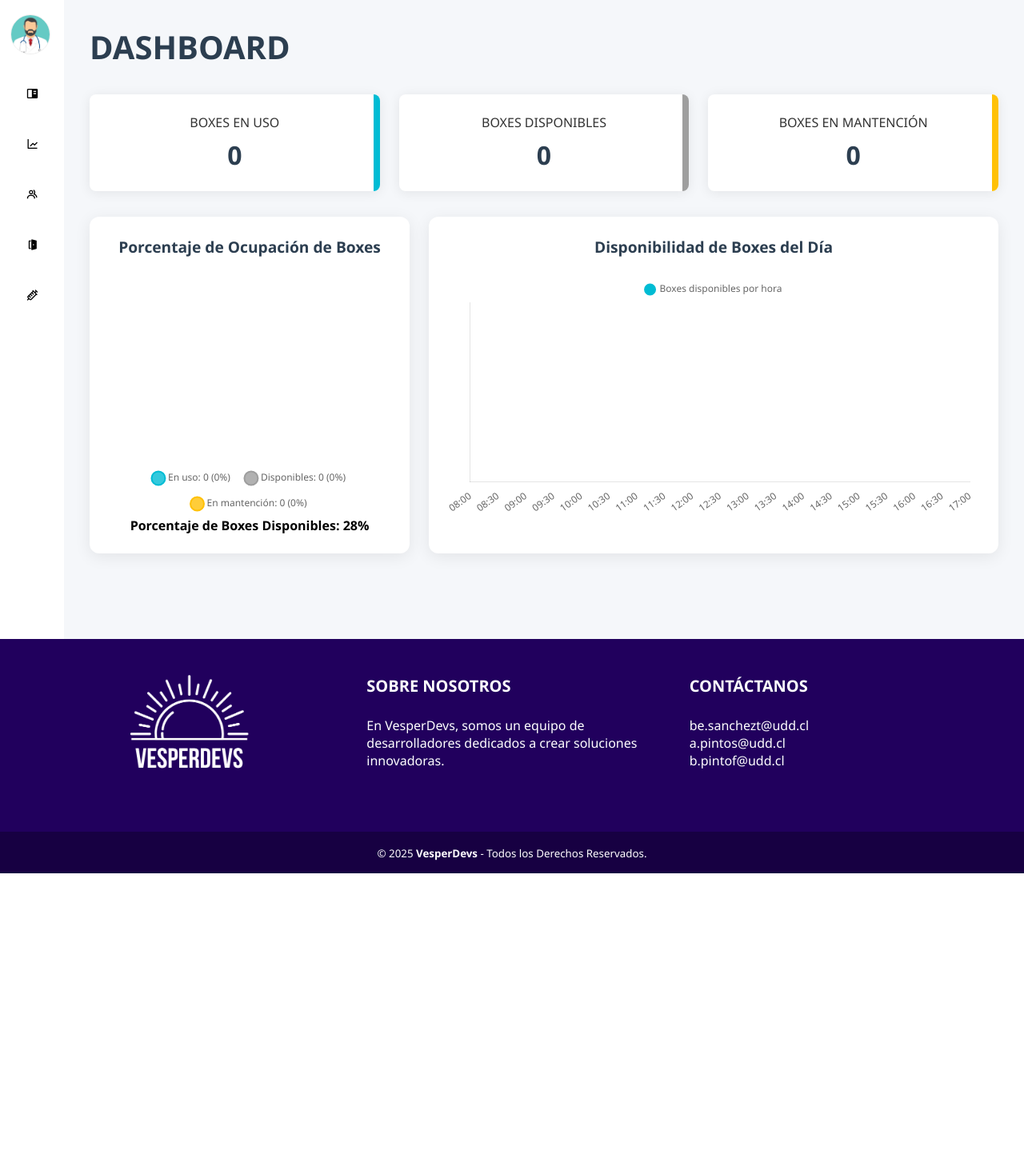
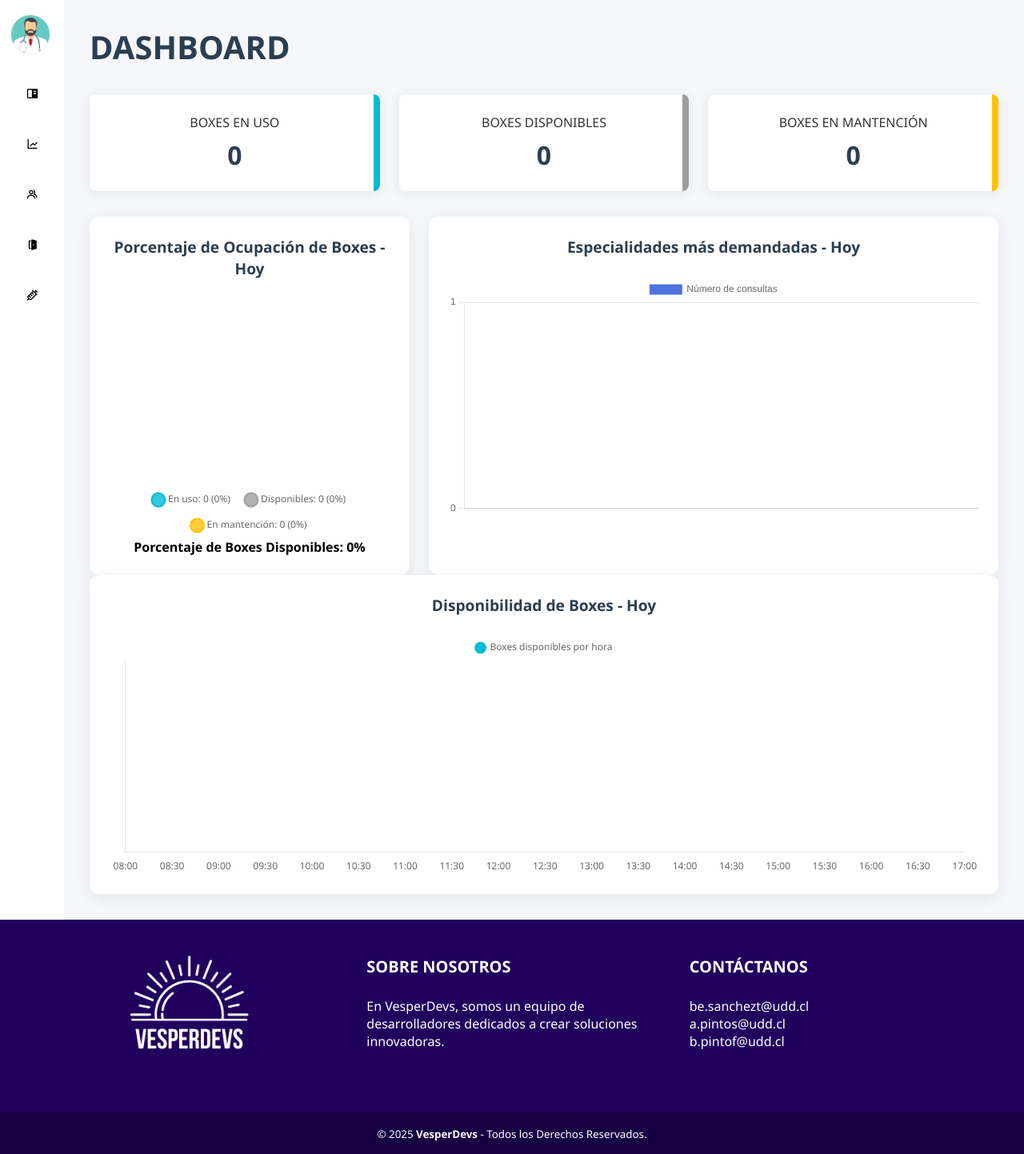
Before and after one commit to Benjasncz2/prueba-aws, a Django app: page /dashboard/ in a window 1280 px wide. Shown: the part 62-1505 px from the top of the page at 80% size. Before the commit the page ends 1154 px from the top, so only its background shows below. Run offline with Django 5.2, Linux system fonts and the light colour scheme; data that the repository does not hold is empty.

Commit message:
detalles dashboard
Se agrego una grafica nueva

```diff
--- a/proyecto/myapp/templates/dashboard.html
+++ b/proyecto/myapp/templates/dashboard.html
@@ -4,6 +4,7 @@
 {% block extra_css %}
 <link rel="stylesheet" href="{% static 'css/dashboard.css' %}">
 <link rel="stylesheet" href="https://cdn.jsdelivr.net/npm/chart.js" />
+<link href='https://unpkg.com/boxicons@2.1.4/css/boxicons.min.css' rel='stylesheet'>
 {% endblock %}
 
 {% block content %}
@@ -23,7 +24,7 @@
         <span>{{ disponibles }}</span>
       </div>
     </div>
-    <div class="card en mantencion">
+    <div class="card mantencion">
       <div class="card-content">
         BOXES EN MANTENCIÓN <br>
         <span>{{ en_mantencion }}</span>
@@ -33,13 +34,22 @@
 
   <div class="dashboard-graphics">
     <div class="chart-container" style="max-width: 400px;">
-      <h4 style="text-align: center;">Porcentaje de Ocupación de Boxes</h4>
+      <h4>Porcentaje de Ocupación de Boxes - Hoy</h4>
       <canvas id="ocupacionChart"></canvas>
-      <p style="text-align:center; font-weight:bold;">Porcentaje de Boxes Disponibles: 28%</p>
+      <p style="text-align:center; font-weight:bold;">
+        Porcentaje de Boxes Disponibles: {{ porcentajes.disponibles }}%
+      </p>
     </div>
 
     <div class="chart-container">
-      <h4 style="text-align: center;">Disponibilidad de Boxes del Día</h4>
+      <h4>Especialidades más demandadas - Hoy</h4>
+      <canvas id="especialidadesChart"></canvas>
+    </div>
+  </div>
+
+  <div class="dashboard-graphics">
+    <div class="chart-container">
+      <h4>Disponibilidad de Boxes - Hoy</h4>
       <canvas id="disponibilidadChart"></canvas>
     </div>
   </div>
@@ -50,7 +60,6 @@
 {% block extra_js %}
 <script src="https://cdn.jsdelivr.net/npm/chart.js"></script>
 <script>
-  // Gráfico de doughnut (ocupación)
   const ctx1 = document.getElementById('ocupacionChart').getContext('2d');
   new Chart(ctx1, {
     type: 'doughnut',
@@ -214,5 +223,56 @@
         }
     }
 });
+
+const ctx3 = document.getElementById('especialidadesChart').getContext('2d');
+new Chart(ctx3, {
+    type: 'bar',
+    data: {
+        labels: {{ labels_especialidades|safe }},
+        datasets: [{
+            label: 'Número de consultas',
+            data: {{ data_especialidades|safe }},
+            backgroundColor: [
+                '#4e73df',
+                '#1cc88a',
+                '#36b9cc',
+                '#f6c23e',
+                '#e74a3b'
+            ],
+            borderColor: [
+                '#4e73df',
+                '#1cc88a',
+                '#36b9cc',
+                '#f6c23e',
+                '#e74a3b'
+            ],
+            borderWidth: 1
+        }]
+    },
+    options: {
+        responsive: true,
+        scales: {
+            y: {
+                beginAtZero: true,
+                ticks: {
+                    stepSize: 1
+                }
+            }
+        },
+        plugins: {
+            tooltip: {
+                callbacks: {
+                    label: function(context) {
+                        return `Consultas: ${context.raw}`;
+                    }
+                }
+            }
+        }
+    }
+});
+
+document.getElementById('fecha-select').addEventListener('change', function() {
+    this.form.submit();
+  });
 </script>
 {% endblock %}
--- a/proyecto/myapp/views.py
+++ b/proyecto/myapp/views.py
@@ -283,6 +283,10 @@ def panel_admin(request):
 
 
 def dashboard(request):
+    # Siempre usar la fecha actual
+    hoy = date.today()
+
+    # Datos de disponibilidad de boxes
     total_boxes = Box.objects.count()
     en_uso = Box.objects.filter(idestadobox=2).count()
     disponibles = Box.objects.filter(idestadobox=1).count()
@@ -294,24 +298,30 @@ def dashboard(request):
         'en_mantencion': round((en_mantencion / total_boxes * 100), 1) if total_boxes > 0 else 0,
     }
 
-
-    horas = ['08:00','08:30','09:00','09:30','10:00','10:30','11:00','11:30','12:00', '12:30', '13:00', '13:30', '14:00','14:30','15:00','15:30', '16:00', '16:30', '17:00']
+    # Disponibilidad por hora (solo para hoy)
+    horas = ['08:00','08:30','09:00','09:30','10:00','10:30','11:00','11:30','12:00',
+             '12:30', '13:00', '13:30', '14:00','14:30','15:00','15:30', '16:00', '16:30', '17:00']
     disponibilidad_por_hora = []
-    hoy = date.today()
 
     for hora_str in horas:
-
         hora = datetime.strptime(hora_str, '%H:%M').time()
-
-
         boxes_en_uso = Consulta.objects.filter(
             fechaconsulta=hoy,
             horainicio__lte=hora,
             horafin__gte=hora
         ).count()
-
         disponibles_hora = total_boxes - boxes_en_uso - en_mantencion
         disponibilidad_por_hora.append(max(disponibles_hora, 0))
+
+    # Especialidades más demandadas (solo para hoy)
+    especialidades_demandadas = Consulta.objects.filter(fechaconsulta=hoy).values(
+        'rutmedico__idespecialidad__nombreespecialidad'
+    ).annotate(
+        total=Count('idconsulta')
+    ).order_by('-total')[:5]
+
+    labels_especialidades = [e['rutmedico__idespecialidad__nombreespecialidad'] for e in especialidades_demandadas]
+    data_especialidades = [e['total'] for e in especialidades_demandadas]
 
     context = {
         'total_boxes': total_boxes,
@@ -321,6 +331,8 @@ def dashboard(request):
         'porcentajes': porcentajes,
         'horas': horas,
         'disponibilidad_por_hora': disponibilidad_por_hora,
+        'labels_especialidades': labels_especialidades,
+        'data_especialidades': data_especialidades,
     }
     return render(request, 'dashboard.html', context)
 
```
